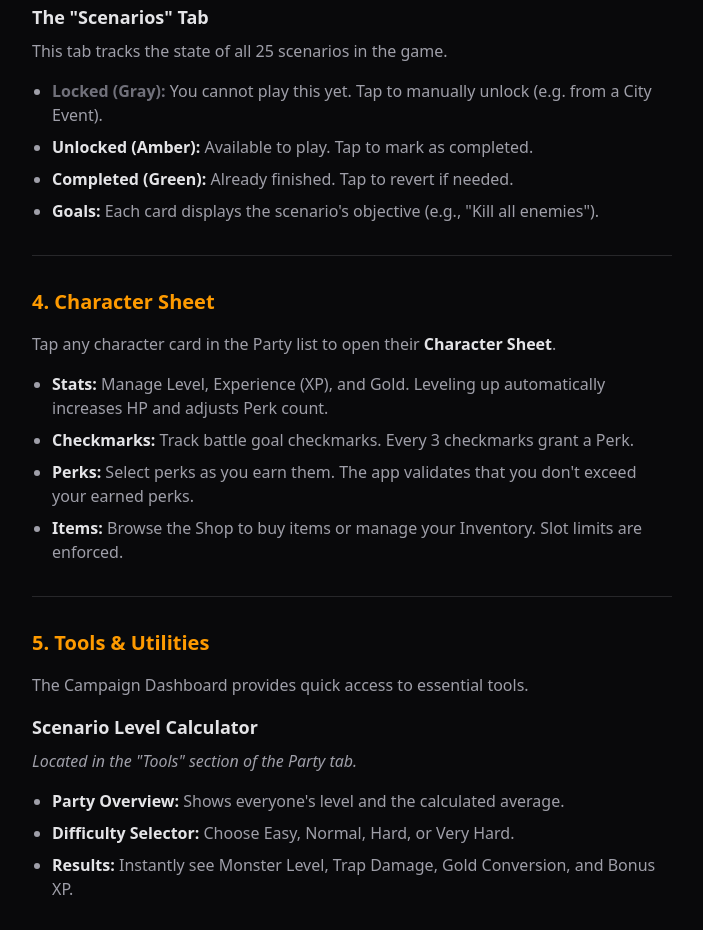
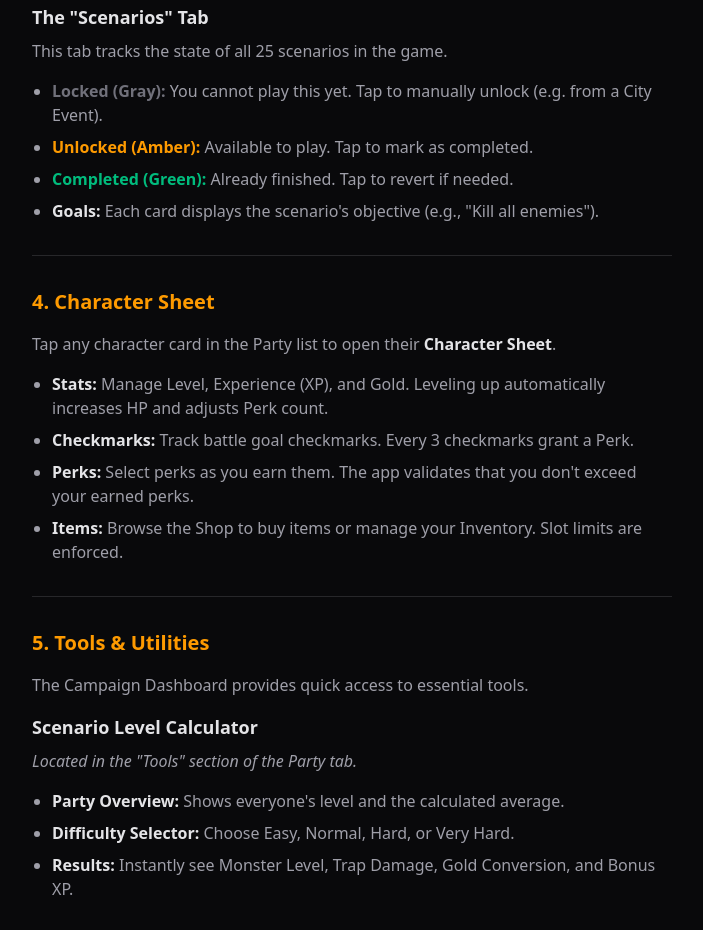
Before and after one commit to Sinimus/jotl-companion, a React (Vite) app: page /settings/handbook in a window 1280 px wide. Shown: the part 1420-2350 px from the top of the page, without its empty margins (288-991 px from the left). Built offline with nearby package versions, Linux system fonts and the light colour scheme.

Commit message:
fix: resolve conflicting color classes in HandbookPage status legend

```diff
--- a/src/features/settings/HandbookPage.tsx
+++ b/src/features/settings/HandbookPage.tsx
@@ -73,9 +73,9 @@ export function HandbookPage() {
           <h3 className="mb-2 text-lg font-semibold text-zinc-200">The "Scenarios" Tab</h3>
           <p className="mb-4 text-zinc-400">This tab tracks the state of all {scenarios.length} scenarios in the game.</p>
           <ul className="list-disc space-y-2 pl-5 text-zinc-400">
-            <li><strong className="font-semibold text-zinc-200 text-zinc-500">Locked (Gray):</strong> You cannot play this yet. Tap to manually unlock (e.g. from a City Event).</li>
-            <li><strong className="font-semibold text-zinc-200 text-amber-500">Unlocked (Amber):</strong> Available to play. Tap to mark as completed.</li>
-            <li><strong className="font-semibold text-zinc-200 text-emerald-500">Completed (Green):</strong> Already finished. Tap to revert if needed.</li>
+            <li><strong className="font-semibold text-zinc-500">Locked (Gray):</strong> You cannot play this yet. Tap to manually unlock (e.g. from a City Event).</li>
+            <li><strong className="font-semibold text-amber-500">Unlocked (Amber):</strong> Available to play. Tap to mark as completed.</li>
+            <li><strong className="font-semibold text-emerald-500">Completed (Green):</strong> Already finished. Tap to revert if needed.</li>
             <li><strong className="font-semibold text-zinc-200">Goals:</strong> Each card displays the scenario's objective (e.g., "Kill all enemies").</li>
           </ul>
         </section>
```
